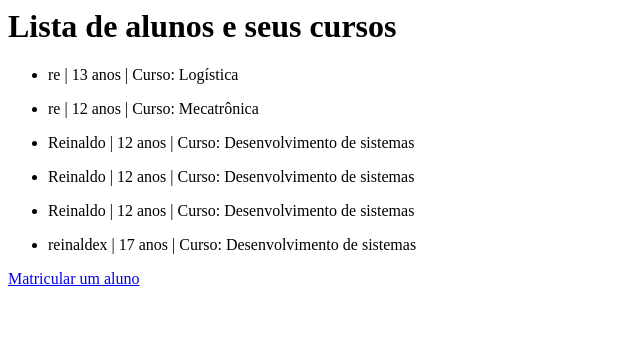
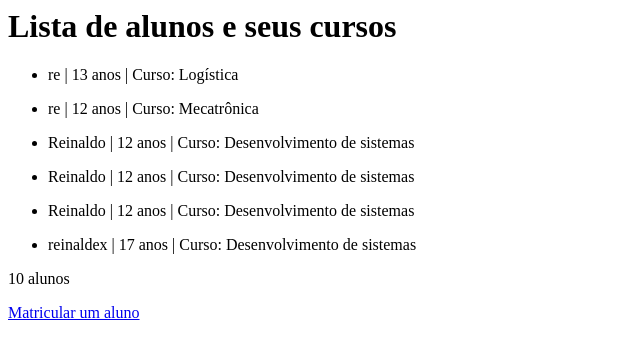
Before and after one commit to Reinaldo-Frci/Django_SysEscola, a Django app: template escola/alunos/templates/alunos/lista.html in a window 1280 px wide. Shown: the top 359 px of the page, without its empty margins (0-640 px from the left). Run offline with Django 5.2, Linux system fonts and the light colour scheme; data comes from the database, SQL or seed files in the repository; the template is opened without the code that fills it: values that come from a table or form of the project are taken from there, most other values are stand-ins (such as "Sample title", 1, 10 or a date in 2020).

Commit message:
feat: add number of students

```diff
--- a/escola/alunos/templates/alunos/lista.html
+++ b/escola/alunos/templates/alunos/lista.html
@@ -9,5 +9,7 @@
 </li>
 {% endfor %}
 </ul>
+<p>{{ anlunos }} alunos</p>
 <a href="{% url 'matricula' %}">Matricular um aluno</a>
-{% endblock%}
+
+{% endblock %}
--- a/escola/alunos/views.py
+++ b/escola/alunos/views.py
@@ -15,4 +15,4 @@ def matricular(request):
         return HttpResponseRedirect(reverse("lista_alunos"))
     alunos = models.Aluno.objects.all()
     cursos = models.Curso.objects.all()
-    return render(request, 'alunos/matricula.html', {'alunos' : alunos , 'cursos' : cursos})
+    return render(request, 'alunos/matricula.html', {'alunos' : alunos , 'cursos' : cursos, 'numalunos': str(len(alunos)),})
```
